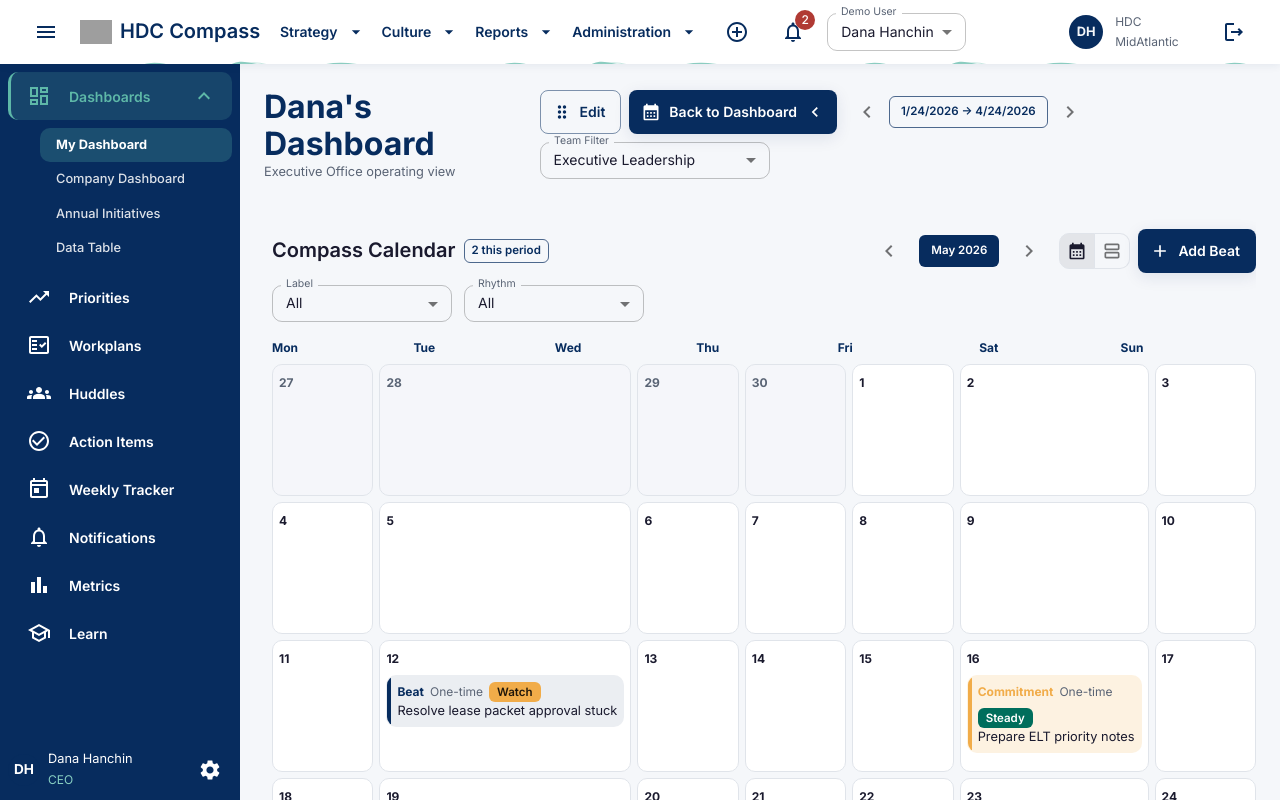
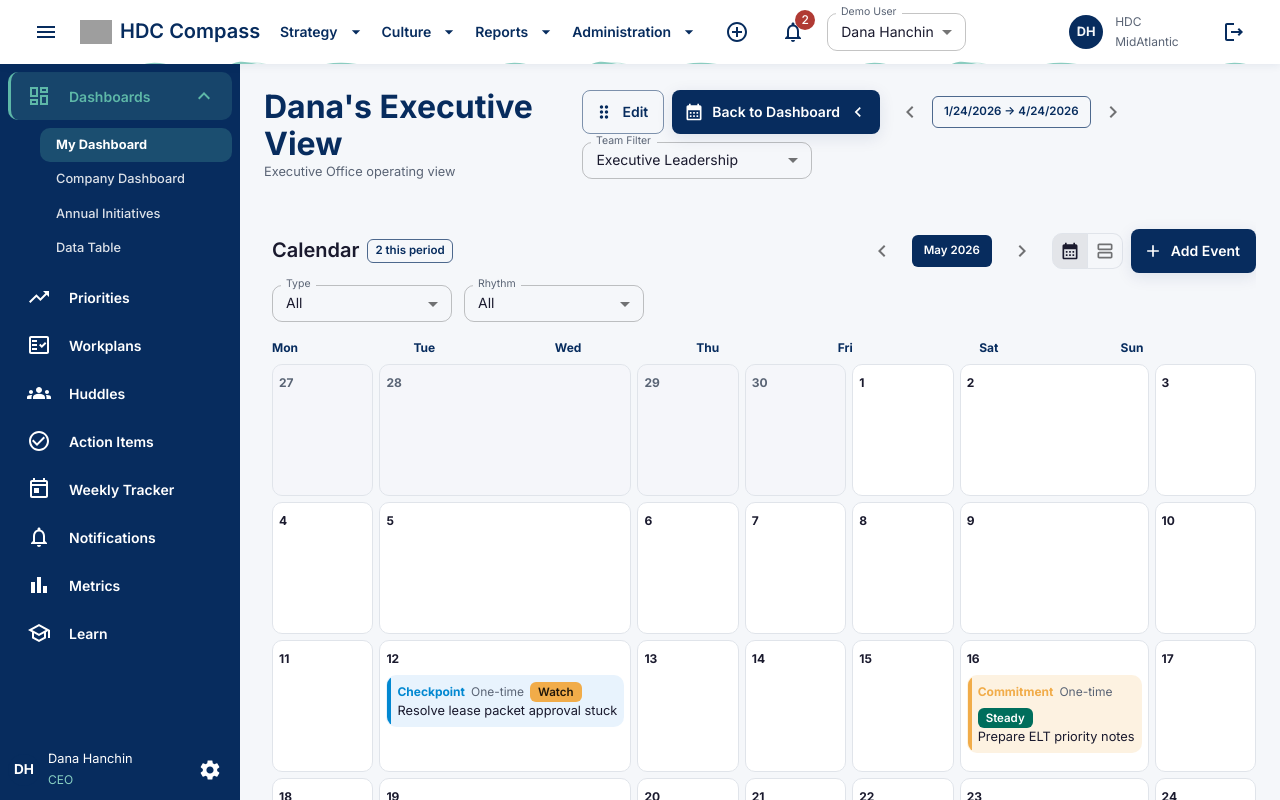
Before and after one commit to mrnelley/DAT-V1, a React (Vite) app: page /dashboard/me in a window 1280 px wide. Both pictures are taken after a click on the button "Dana". Built offline with nearby package versions, Linux system fonts and the light colour scheme; grey boxes are pictures that could not be loaded.

Commit message:
Calendar Changes
pushing out "Pulse" branding

```diff
--- a/src/components/advocacy/AdvocacyDashboard.jsx
+++ b/src/components/advocacy/AdvocacyDashboard.jsx
@@ -626,7 +626,7 @@ const AdvocacyDashboard = () => {
             <Typography variant="caption" sx={{ color: 'success.main', fontWeight: 800, textTransform: 'uppercase' }}>
               Primary Advocate - Chief Executive Officer
             </Typography>
-            <Typography variant="h1" sx={{ lineHeight: 1.05 }}>Dana's Compass</Typography>
+            <Typography variant="h1" sx={{ lineHeight: 1.05 }}>Advocacy Command Center</Typography>
             <Typography variant="body2">Advocacy command center - May 2026</Typography>
           </Box>
         </Stack>
--- a/src/components/auth/LoginPage.jsx
+++ b/src/components/auth/LoginPage.jsx
@@ -87,7 +87,7 @@ const LoginPage = () => {
           {[
             [BusinessOutlinedIcon, 'Portfolio'],
             [ChecklistOutlinedIcon, 'Workplans'],
-            [CalendarMonthOutlinedIcon, 'Beats'],
+            [CalendarMonthOutlinedIcon, 'Touchpoints'],
             [GroupsOutlinedIcon, 'Huddles'],
           ].map(([Icon, label]) => (
             <Box key={label} sx={{ border: '1px solid rgba(255,255,255,0.22)', borderRadius: 1, p: 1.25, bgcolor: 'rgba(255,255,255,0.08)' }}>
--- a/src/components/calendar/CompassCalendar.jsx
+++ b/src/components/calendar/CompassCalendar.jsx
@@ -23,17 +23,17 @@ import WaypointFormDialog from './WaypointFormDialog';
 const weekdays = ['Mon', 'Tue', 'Wed', 'Thu', 'Fri', 'Sat', 'Sun'];
 
 const labelTones = {
-  Beat: 'primary.main',
-  Marker: 'secondary.main',
+  Touchpoint: 'primary.main',
+  Checkpoint: 'info.main',
+  Milestone: 'secondary.main',
   Commitment: 'warning.main',
-  Touchpoint: 'success.main',
 };
 
 const labelBackgrounds = {
-  Beat: 'rgba(7, 44, 94, 0.08)',
-  Marker: 'rgba(94, 184, 168, 0.12)',
+  Touchpoint: 'rgba(7, 44, 94, 0.08)',
+  Checkpoint: 'rgba(35, 139, 230, 0.1)',
+  Milestone: 'rgba(94, 184, 168, 0.12)',
   Commitment: 'rgba(241, 172, 73, 0.16)',
-  Touchpoint: 'rgba(0, 110, 92, 0.1)',
 };
 
 const matchesDate = (event, dateValue) => getEventDate(event) === dateValue;
@@ -92,18 +92,18 @@ const CompassCalendar = ({
 }) => {
   const [monthCursor, setMonthCursor] = useState(new Date(2026, 4, 1));
   const [view, setView] = useState('calendar');
-  const [labelFilter, setLabelFilter] = useState('All');
+  const [typeFilter, setTypeFilter] = useState('All');
   const [rhythmFilter, setRhythmFilter] = useState('All');
   const [selectedEventId, setSelectedEventId] = useState(null);
   const [formOpen, setFormOpen] = useState(false);
 
   const visibleEvents = useMemo(() => (
     sortCalendarEventsByDate(waypoints).filter((event) => (
-      (labelFilter === 'All' || event.label === labelFilter)
+      (typeFilter === 'All' || event.label === typeFilter)
       && (rhythmFilter === 'All' || event.rhythm === rhythmFilter)
       && event.reviewState !== 'declined'
     ))
-  ), [labelFilter, rhythmFilter, waypoints]);
+  ), [typeFilter, rhythmFilter, waypoints]);
 
   const monthDays = useMemo(() => getCalendarDays(monthCursor), [monthCursor]);
   const monthStart = new Date(monthCursor.getFullYear(), monthCursor.getMonth(), 1);
@@ -131,7 +131,7 @@ const CompassCalendar = ({
     <Box sx={{ mt: 3 }}>
       <Stack direction={{ xs: 'column', lg: 'row' }} alignItems={{ lg: 'center' }} justifyContent="space-between" gap={2} sx={{ mb: 1.5 }}>
         <Stack direction="row" alignItems="center" gap={1} flexWrap="wrap">
-          <Typography variant="h3">Compass Calendar</Typography>
+          <Typography variant="h3">Calendar</Typography>
           <Chip label={`${monthEvents.length} this period`} size="small" color="primary" variant="outlined" />
           {isAdmin && scope === 'organization' && pendingCount > 0 && (
             <Chip label={`${pendingCount} pending approval`} size="small" color="warning" />
@@ -145,14 +145,14 @@ const CompassCalendar = ({
             <ToggleButton value="calendar" aria-label="Calendar view"><CalendarMonthIcon fontSize="small" /></ToggleButton>
             <ToggleButton value="upcoming" aria-label="Upcoming view"><ViewAgendaOutlinedIcon fontSize="small" /></ToggleButton>
           </ToggleButtonGroup>
-          <Button variant="contained" startIcon={<AddIcon />} onClick={() => setFormOpen(true)}>Add Beat</Button>
+          <Button variant="contained" startIcon={<AddIcon />} onClick={() => setFormOpen(true)}>Add Event</Button>
         </Stack>
       </Stack>
 
       <Stack direction={{ xs: 'column', sm: 'row' }} gap={1.5} sx={{ mb: 2 }}>
         <FormControl size="small" sx={{ minWidth: 180 }}>
-          <InputLabel>Label</InputLabel>
-          <Select label="Label" value={labelFilter} onChange={(event) => setLabelFilter(event.target.value)}>
+          <InputLabel>Type</InputLabel>
+          <Select label="Type" value={typeFilter} onChange={(event) => setTypeFilter(event.target.value)}>
             <MenuItem value="All">All</MenuItem>
             {calendarLabels.map((label) => (
               <MenuItem key={label} value={label}>{label}</MenuItem>
--- a/src/components/calendar/WaypointDetailsDrawer.jsx
+++ b/src/components/calendar/WaypointDetailsDrawer.jsx
@@ -63,9 +63,9 @@ const WaypointDetailsDrawer = ({
 
         <Stack gap={2}>
           <FormControl size="small">
-            <InputLabel>Label</InputLabel>
+            <InputLabel>Type</InputLabel>
             <Select
-              label="Label"
+              label="Type"
               value={waypoint.label}
               onChange={(event) => onUpdate(waypoint.id, { label: event.target.value })}
             >
@@ -136,7 +136,7 @@ const WaypointDetailsDrawer = ({
 
           {scope === 'personal' && waypoint.orgSubmissionState !== 'pending' && waypoint.orgSubmissionState !== 'approved' && (
             <Button variant="contained" startIcon={<SendOutlinedIcon />} onClick={() => onSendToOrg(waypoint.id)}>
-              Send to Org Calendar
+              Send to Organization Calendar
             </Button>
           )}
 
--- a/src/components/calendar/WaypointFormDialog.jsx
+++ b/src/components/calendar/WaypointFormDialog.jsx
@@ -6,7 +6,7 @@ const emptyForm = (date) => ({
   title: '',
   date,
   endDate: '',
-  label: 'Beat',
+  label: 'Touchpoint',
   rhythm: 'once',
   lifecycle: 'scheduled',
   department: '',
@@ -48,8 +48,8 @@ const WaypointFormDialog = ({ defaultDate, onClose, onCreate, open }) => {
           <Stack direction={{ xs: 'column', sm: 'row' }} gap={2}>
             <TextField label="Date" type="date" value={form.date} onChange={update('date')} InputLabelProps={{ shrink: true }} fullWidth />
             <FormControl fullWidth>
-              <InputLabel>Label</InputLabel>
-              <Select label="Label" value={form.label} onChange={update('label')}>
+              <InputLabel>Type</InputLabel>
+              <Select label="Type" value={form.label} onChange={update('label')}>
                 {calendarLabels.map((label) => (
                   <MenuItem key={label} value={label}>{label}</MenuItem>
                 ))}
@@ -86,7 +86,7 @@ const WaypointFormDialog = ({ defaultDate, onClose, onCreate, open }) => {
       </DialogContent>
       <DialogActions>
         <Button onClick={onClose}>Cancel</Button>
-        <Button variant="contained" onClick={handleCreate}>Add</Button>
+        <Button variant="contained" onClick={handleCreate}>Add Event</Button>
       </DialogActions>
     </Dialog>
   );
--- a/src/components/dashboard/DashboardPage.jsx
+++ b/src/components/dashboard/DashboardPage.jsx
@@ -161,7 +161,7 @@ const DashboardPage = ({ company = false }) => {
     critical: 'Critical Numbers',
     focus: user.dashboardFocus === 'advocacy' ? 'Advocacy Dashboard' : 'Focused Dashboard',
     kpis: 'My KPIs',
-    organizationCalendar: 'Compass Calendar',
+    organizationCalendar: 'Calendar',
     strategicPlan: 'Strategic Plan',
   };
 
@@ -183,11 +183,20 @@ const DashboardPage = ({ company = false }) => {
     </>
   );
 
+  const firstName = user.name.split(' ')[0];
+  const dashboardTitle = company
+    ? 'Company Dashboard'
+    : user.workingGroup === 'ELT'
+      ? `${firstName}'s Executive View`
+      : user.workingGroup === 'OLT'
+        ? `${firstName}'s Operation`
+        : `${firstName}'s Dashboard`;
+
   return (
     <PageWrapper>
       <Stack direction={{ xs: 'column', md: 'row' }} alignItems={{ md: 'center' }} justifyContent="space-between" gap={2} sx={{ mb: 3 }}>
         <Box>
-          <Typography variant="h1">{company ? 'Dashboard' : `${user.name.split(' ')[0]}'s Dashboard`}</Typography>
+          <Typography variant="h1">{dashboardTitle}</Typography>
           <Typography variant="body2">{company ? 'Company-wide accountability view' : `${user.department} operating view`}</Typography>
         </Box>
         <Stack direction="row" gap={1} flexWrap="wrap">
--- a/src/components/dashboard/FocusedDashboard.jsx
+++ b/src/components/dashboard/FocusedDashboard.jsx
@@ -75,7 +75,7 @@ const profiles = {
     title: 'People Dashboard',
     subtitle: 'Employee satisfaction, retention, hiring health, and open position momentum.',
     stats: [
-      ['Engagement Pulse', '81%', 'Last survey response health'],
+      ['Engagement Signal', '81%', 'Last survey response health'],
       ['Retention Risk', '4', 'Roles flagged for follow-up'],
       ['Open Positions', '11', 'Across five departments'],
       ['Time to Fill', '34d', 'Median active posting age'],
--- a/src/data/mockData.js
+++ b/src/data/mockData.js
@@ -1622,7 +1622,7 @@ export const calendarWaypoints = [
     property: 'HDC Community East',
     whyItMatters: 'Creates a visible relationship-building moment for residents and staff.',
     whoItImpacts: 'Residents, Resident Services, Property Management',
-    connectedWork: 'Native calendar item',
+    connectedWork: 'Calendar event',
     supportNeeded: 'Confirm food vendor, setup volunteers, and outreach reminders.',
     outcomeExpected: 'Residents have a well-attended community moment with documented follow-up themes.',
   },
@@ -1631,7 +1631,7 @@ export const calendarWaypoints = [
     title: 'Lease-up pipeline checkpoint',
     date: '2026-05-28',
     endDate: null,
-    label: 'Beat',
+    label: 'Checkpoint',
     rhythm: 'weekly',
     lifecycle: 'scheduled',
     scope: 'organization',
@@ -1653,7 +1653,7 @@ export const calendarWaypoints = [
     title: 'Resident services intake workflow pilot',
     date: '2026-05-19',
     endDate: null,
-    label: 'Marker',
+    label: 'Milestone',
     rhythm: 'once',
     lifecycle: 'scheduled',
     scope: 'organization',
@@ -1675,7 +1675,7 @@ export const calendarWaypoints = [
     title: 'Resolve lease packet approval stuck',
     date: '2026-05-12',
     endDate: null,
-    label: 'Beat',
+    label: 'Checkpoint',
     rhythm: 'once',
     lifecycle: 'scheduled',
     scope: 'personal',
--- a/src/utils/waypoints.js
+++ b/src/utils/waypoints.js
@@ -1,4 +1,4 @@
-export const calendarLabels = ['Beat', 'Marker', 'Commitment', 'Touchpoint'];
+export const calendarLabels = ['Touchpoint', 'Checkpoint', 'Milestone', 'Commitment'];
 
 export const calendarRhythms = ['once', 'weekly', 'monthly', 'quarterly', 'annual', 'custom'];
 
@@ -30,7 +30,7 @@ export const connectedLabels = {
   initiative: 'Connected to Initiative',
   huddle: 'Connected to Huddle',
   stuck: 'Connected to Stuck',
-  native: 'Native calendar item',
+  native: 'Calendar event',
 };
 
 const statusAliases = {
@@ -100,7 +100,7 @@ export const createNativeWaypoint = (values, user, scope) => ({
   title: values.title,
   date: values.date,
   endDate: values.endDate || null,
-  label: values.label || 'Beat',
+  label: values.label || 'Touchpoint',
   rhythm: values.rhythm || 'once',
   lifecycle: values.lifecycle || 'scheduled',
   scope,
@@ -124,7 +124,7 @@ export const waypointFromPriority = (priority, overrides = {}) => ({
   title: priority.name,
   date: overrides.date || '2026-05-28',
   endDate: null,
-  label: overrides.label || 'Beat',
+  label: overrides.label || 'Checkpoint',
   rhythm: overrides.rhythm || 'once',
   lifecycle: overrides.lifecycle || 'scheduled',
   scope: overrides.scope || 'organization',
@@ -147,7 +147,7 @@ export const waypointFromInitiative = (initiative, overrides = {}) => ({
   title: initiative.title,
   date: overrides.date || '2026-06-05',
   endDate: null,
-  label: overrides.label || 'Marker',
+  label: overrides.label || 'Milestone',
   rhythm: overrides.rhythm || 'once',
   lifecycle: overrides.lifecycle || 'scheduled',
   scope: overrides.scope || 'organization',
```
Also changed, not shown: 1 other file (tests, documents, lock files or other folders).
